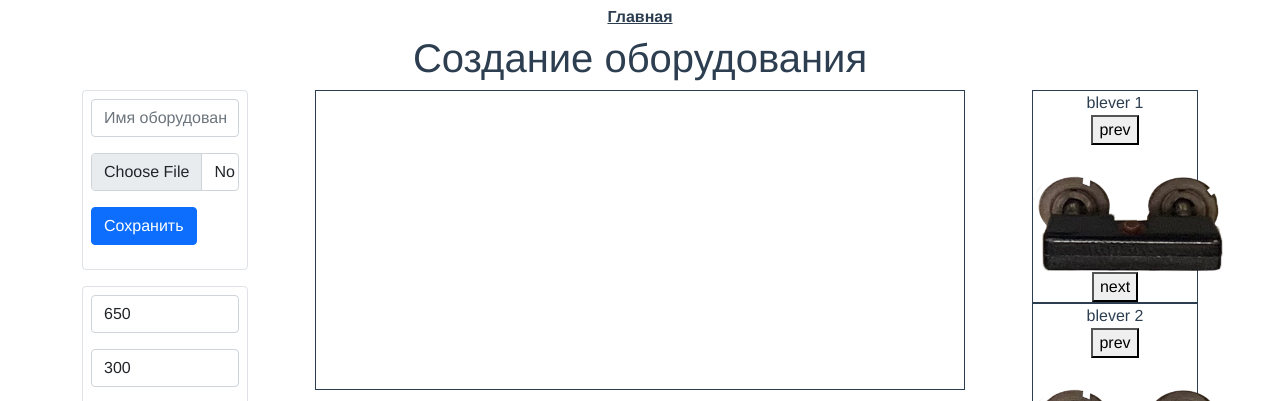
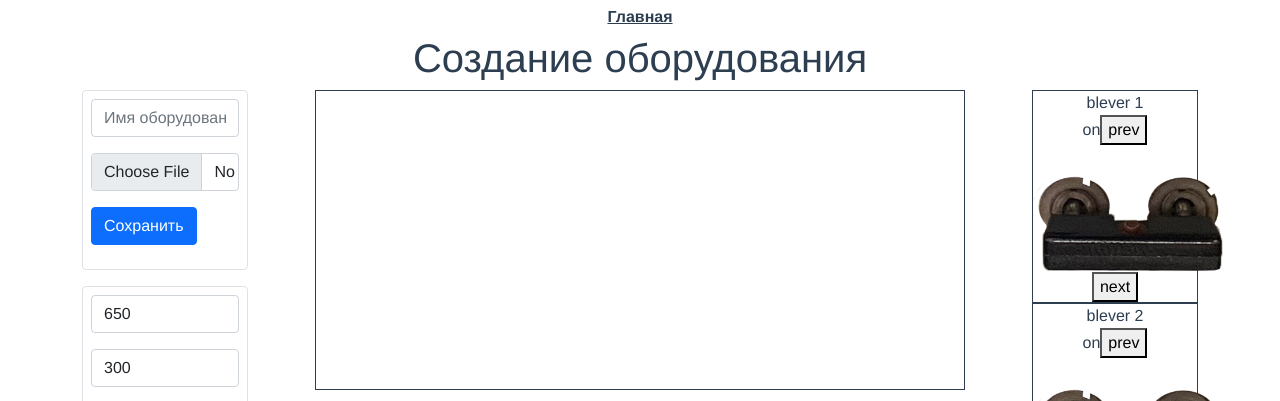
Before and after one commit to Lokol1337/eed-frontend, a Vue app: page /create-hardware in a window 1280 px wide. Shown: the top 401 px of the page. Built offline with nearby package versions, Linux system fonts and the light colour scheme.

Commit message:
add valuesAndPhotos field

```diff
--- a/src/components/componentPhotosView.vue
+++ b/src/components/componentPhotosView.vue
@@ -1,13 +1,14 @@
 <template>
   <div>
     <div>
+      <span>{{ valuesAndPhotos[imgIndex].value }}</span>
       <button @click.prevent="prevImg">prev</button>
       <img
-        :src="photos[imgIndex]"
+        :src="valuesAndPhotos[imgIndex].photo"
         style="max-width: 190px; height: auto; cursor: pointer"
         @click.prevent="clickByPhoto"
       />
-      <button @click.prevent="nextImg(photos.length)">next</button>
+      <button @click.prevent="nextImg(valuesAndPhotos.length)">next</button>
     </div>
   </div>
 </template>
@@ -15,7 +16,7 @@
 <script>
 export default {
   props: {
-    photos: {
+    valuesAndPhotos: {
       type: Array,
       required: true,
     },
--- a/src/components/hardware/canvasComponent.vue
+++ b/src/components/hardware/canvasComponent.vue
@@ -10,7 +10,7 @@
   >
     <!-- <button @keyup="moveByKeys" class="canvas__item-button"> -->
     <img
-      :src="hardwareComponent.photos[0]"
+      :src="hardwareComponent.valuesAndPhotos[0].photo"
       :style="{
         width: hardwareComponent.width + 'px',
         height: hardwareComponent.height + 'px',
--- a/src/components/hardware/componentList.vue
+++ b/src/components/hardware/componentList.vue
@@ -9,20 +9,23 @@
         {{ component.name }}
       </span>
       <div>
-        <componentPhotosView :photos="component.photos" @clickByPhoto="addComponentToCanvas(component)"/>
+        <componentPhotosView
+          :valuesAndPhotos="component.valuesAndPhotos"
+          @clickByPhoto="addComponentToCanvas(component)"
+        />
       </div>
     </div>
   </div>
 </template>
 
 <script>
-import componentPhotosView from '@/components/componentPhotosView.vue'
+import componentPhotosView from "@/components/componentPhotosView.vue";
 
 export default {
   data() {
     return {
       imgIndex: 0,
-    }
+    };
   },
   components: {
     componentPhotosView,
@@ -30,18 +33,17 @@ export default {
   methods: {
     addComponentToCanvas(componentFromLib) {
       const img = new Image();
-      img.src = componentFromLib.photos[0];
+      img.src = componentFromLib.valuesAndPhotos[0].photo;
       const imgWidth = Number(img.width);
       const imgHeight = Number(img.height);
 
       const hardwareComponent = {
         name: componentFromLib.name,
-        photos: componentFromLib.photos,
+        valuesAndPhotos: componentFromLib.valuesAndPhotos,
         top: 0,
         left: 0,
         width: imgWidth,
         height: imgHeight,
-        values: componentFromLib.values,
       };
 
       this.$store.dispatch("ADD_HARDWARE_COMPONENT", hardwareComponent);
@@ -55,7 +57,7 @@ export default {
       if (this.imgIndex > 0) {
         this.imgIndex--;
       }
-    }
+    },
   },
   computed: {
     components() {
```
Also changed, not shown: src/mocks/components.json.
